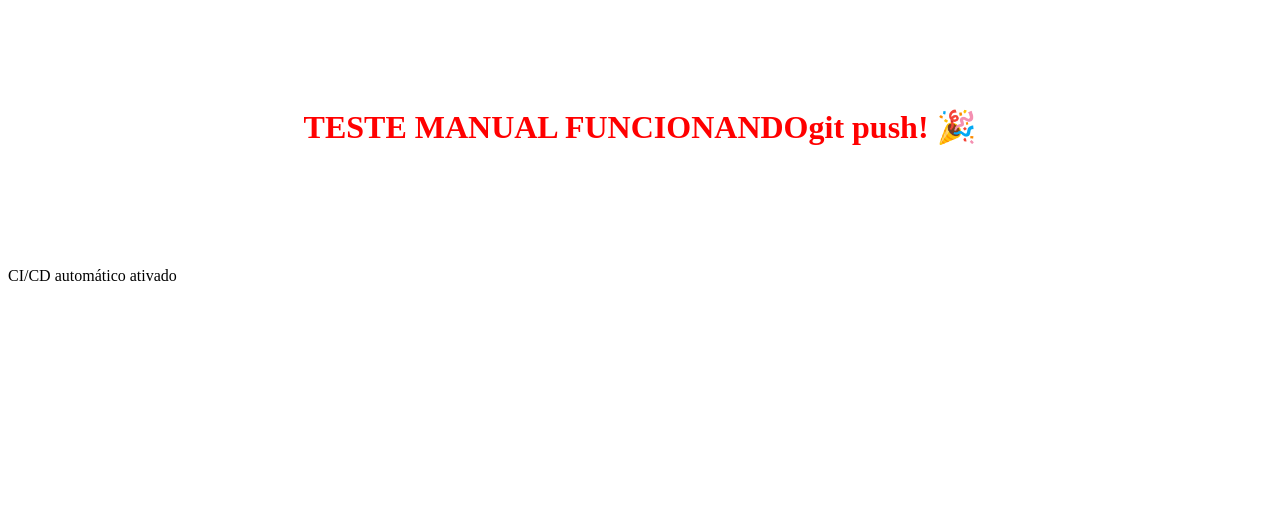
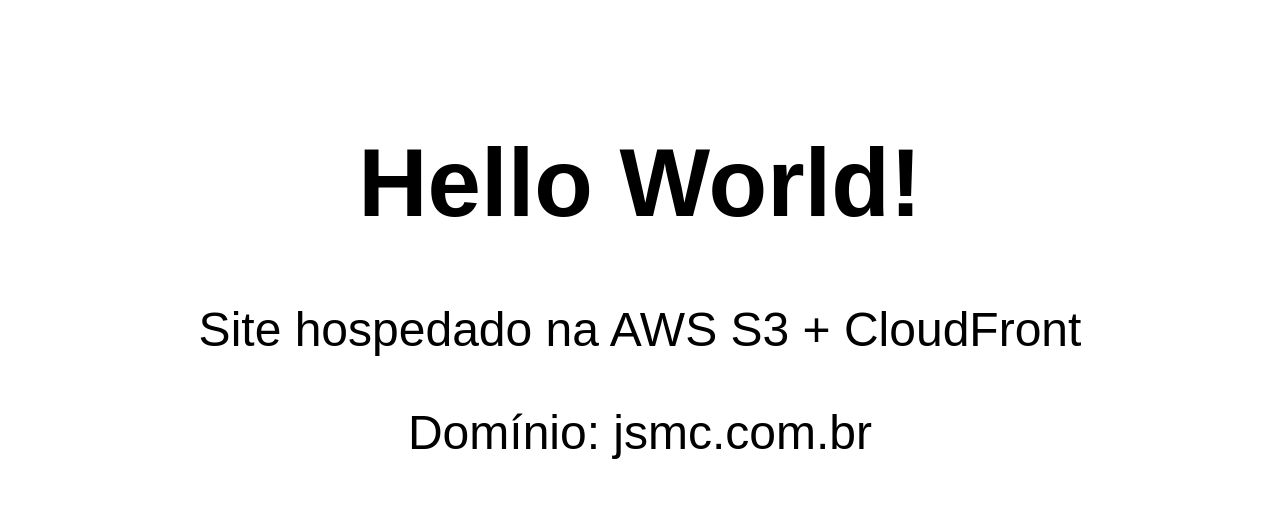
Before and after one commit to fagnergs/jsmc-website, a plain HTML site: page index.html in a window 1280 px wide. Drawn offline with Linux system fonts and the light colour scheme.

Commit message:
chore: restaura index.html original

```diff
--- a/index.html
+++ b/index.html
@@ -1,2 +1,15 @@
-<h1 style='color: red; text-align: center; padding: 100px;'>TESTE MANUAL FUNCIONANDOgit push! 🎉</h1>
-CI/CD automático ativado
+<!DOCTYPE html>
+<html>
+<head>
+    <title>Hello World - JSMC</title>
+    <meta charset="utf-8">
+    <style>
+        body { font-family: Arial; text-align: center; margin-top: 10%; font-size: 3em; }
+    </style>
+</head>
+<body>
+    <h1>Hello World!</h1>
+    <p>Site hospedado na AWS S3 + CloudFront</p>
+    <p>Domínio: jsmc.com.br</p>
+</body>
+</html>
```
